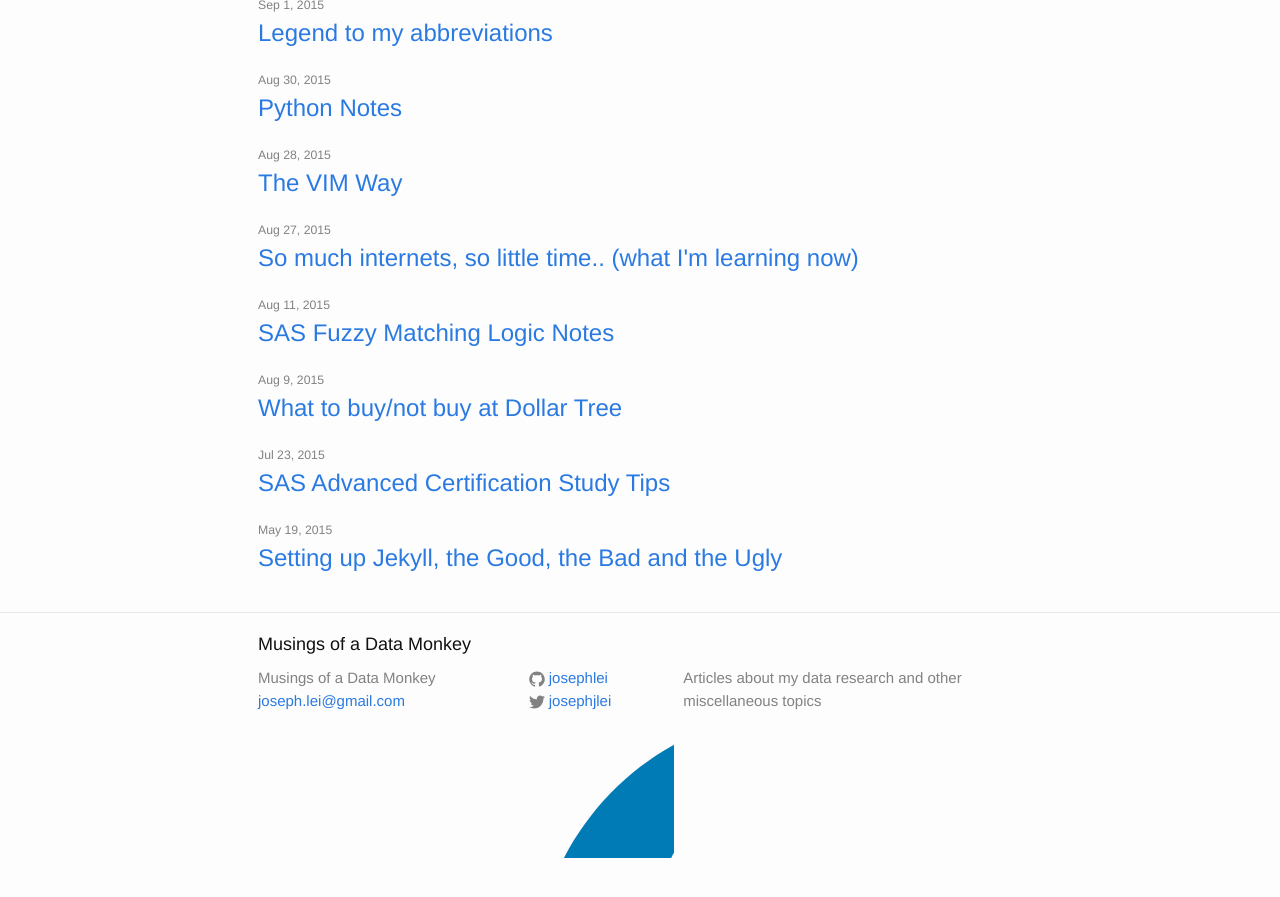
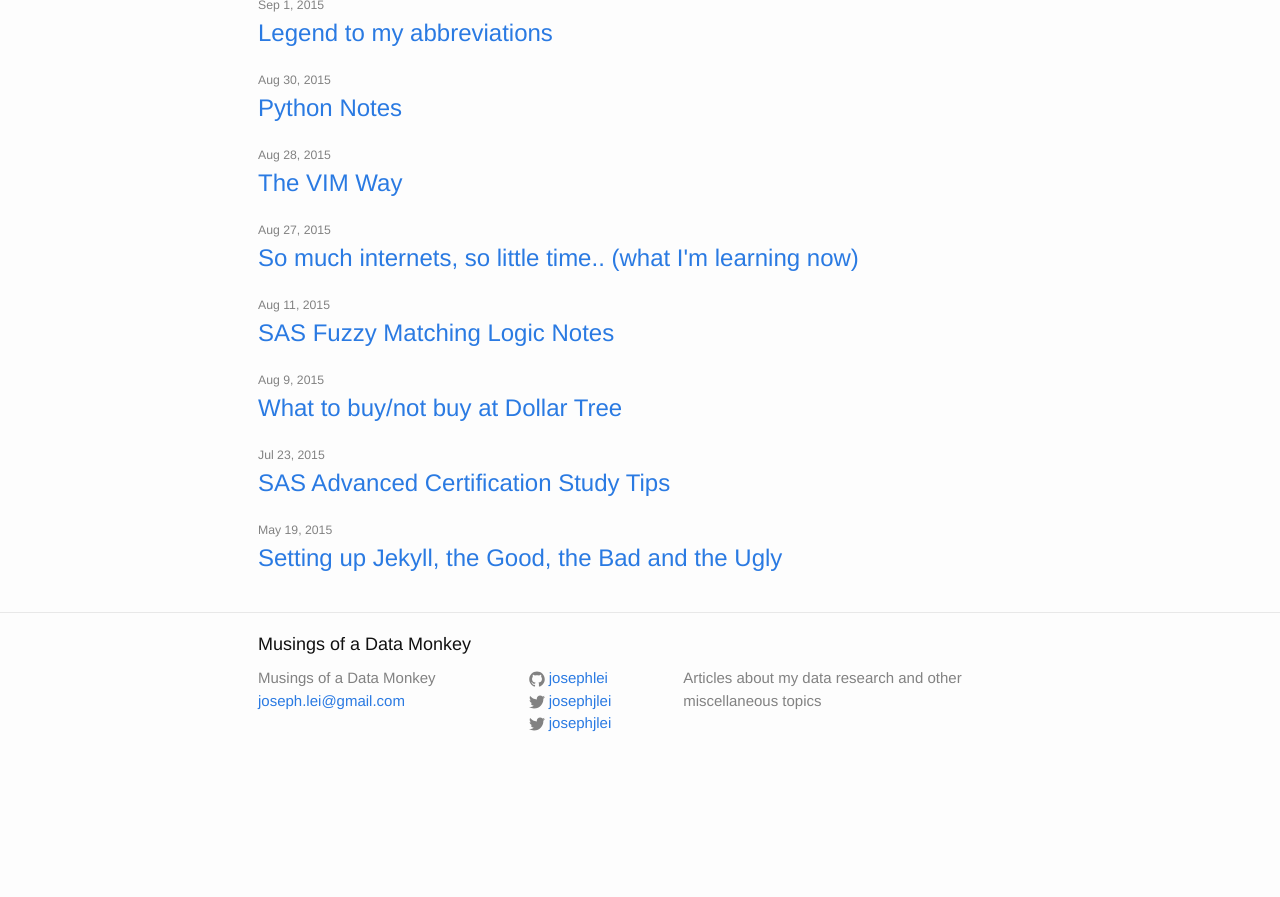
Before and after one commit to josephlei/jjl-website, a Jekyll site: the page built from index.html, in a window 1280 px wide and 900 px high, scrolled down 650 px. Shown: the top 897 px of the window. Built offline with Jekyll 4.4.1, drawn with Linux system fonts in a browser that asks for light colours; after the commit the page ends 1421 px from its top, so only the background shows below that.

Commit message:
Update footer.html

```diff
--- a/_includes/footer.html
+++ b/_includes/footer.html
@@ -54,16 +54,22 @@
           </li>
           {% endif %}
 
-            <li>
-              <!--width="16px" height="16px" -->
-          <svg viewBox="0 0 16 16" version="1.1" xmlns="http://www.w3.org/2000/svg" xmlns:xlink="http://www.w3.org/1999/xlink" xmlns:sketch="http://www.bohemiancoding.com/sketch/ns">
-            <path d="M0.449161376,30 C0.449161376,13.4314567 13.6795217,0 30,0 C46.3204783,0 59.5508386,13.4314567 59.5508386,30 C59.5508386,46.5685433 46.3204783,60 30,60 C13.6795217,60 0.449161376,46.5685433 0.449161376,30 Z M0.449161376,30" fill="#007BB6" sketch:type="MSShapeGroup"></path>
-            <path d="M22.4680392,23.7098144 L15.7808366,23.7098144 L15.7808366,44.1369537 L22.4680392,44.1369537 L22.4680392,23.7098144 Z M22.4680392,23.7098144" id="Path" fill="#FFFFFF" sketch:type="MSShapeGroup"></path>
-            <path d="M22.9084753,17.3908761 C22.8650727,15.3880081 21.4562917,13.862504 19.1686418,13.862504 C16.8809918,13.862504 15.3854057,15.3880081 15.3854057,17.3908761 C15.3854057,19.3522579 16.836788,20.9216886 19.0818366,20.9216886 L19.1245714,20.9216886 C21.4562917,20.9216886 22.9084753,19.3522579 22.9084753,17.3908761 Z M22.9084753,17.3908761" id="Path" fill="#FFFFFF" sketch:type="MSShapeGroup"></path>
-            <path d="M46.5846502,32.4246563 C46.5846502,26.1503226 43.2856534,23.2301456 38.8851658,23.2301456 C35.3347011,23.2301456 33.7450983,25.2128128 32.8575489,26.6036896 L32.8575489,23.7103567 L26.1695449,23.7103567 C26.2576856,25.6271338 26.1695449,44.137496 26.1695449,44.137496 L32.8575489,44.137496 L32.8575489,32.7292961 C32.8575489,32.1187963 32.9009514,31.5097877 33.0777669,31.0726898 C33.5610713,29.8530458 34.6614937,28.5902885 36.5089747,28.5902885 C38.9297703,28.5902885 39.8974476,30.4634101 39.8974476,33.2084226 L39.8974476,44.1369537 L46.5843832,44.1369537 L46.5846502,32.4246563 Z M46.5846502,32.4246563" id="Path" fill="#FFFFFF" sketch:type="MSShapeGroup"></path>
-            <path d="M59.5508386,30 C59.5508386,46.5685433 46.3204783,60 30,60 C23.9471212,60 18.3192858,58.1525134 13.6339051,54.9827754 L47.4941264,5.81941103 C54.8060245,11.2806503 59.5508386,20.0777973 59.5508386,30 Z M59.5508386,30" id="reflec" fill-opacity="0.08" fill="#000000" sketch:type="MSShapeGroup"></path>
-          </svg>
+          {% if site.linkedin_username %}
+
+          <li>
+
+            <a href="https://linkedin.com/{{ site.linkedin_username }}">
+              <span class="icon  icon--twitter">
+                <svg viewBox="0 0 16 16">
+                  <path fill="#828282" d="M15.969,3.058c-0.586,0.26-1.217,0.436-1.878,0.515c0.675-0.405,1.194-1.045,1.438-1.809
+                  c-0.632,0.375-1.332,0.647-2.076,0.793c-0.596-0.636-1.446-1.033-2.387-1.033c-1.806,0-3.27,1.464-3.27,3.27 c0,0.256,0.029,0.506,0.085,0.745C5.163,5.404,2.753,4.102,1.14,2.124C0.859,2.607,0.698,3.168,0.698,3.767 c0,1.134,0.577,2.135,1.455,2.722C1.616,6.472,1.112,6.325,0.671,6.08c0,0.014,0,0.027,0,0.041c0,1.584,1.127,2.906,2.623,3.206 C3.02,9.402,2.731,9.442,2.433,9.442c-0.211,0-0.416-0.021-0.615-0.059c0.416,1.299,1.624,2.245,3.055,2.271 c-1.119,0.877-2.529,1.4-4.061,1.4c-0.264,0-0.524-0.015-0.78-0.046c1.447,0.928,3.166,1.469,5.013,1.469 c6.015,0,9.304-4.983,9.304-9.304c0-0.142-0.003-0.283-0.009-0.423C14.976,4.29,15.531,3.714,15.969,3.058z"/>
+                </svg>
+              </span>
+
+              <span class="username">{{ site.twitter_username }}</span>
+            </a>
           </li>
+          {% endif %}
         </ul><!--footer column 2 of 3-->
       </div>
       <div class="footer-col  footer-col-3"> <!--footer column 3 of 3, describes site based on config file-->
```
